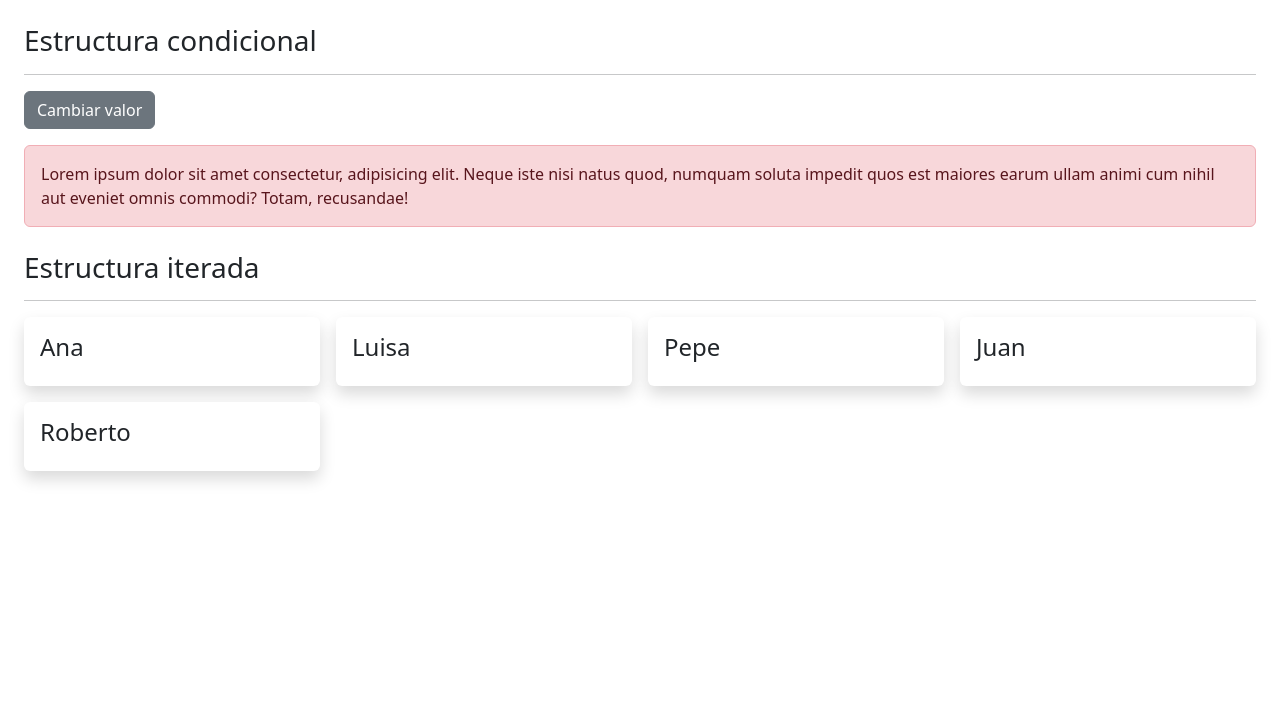
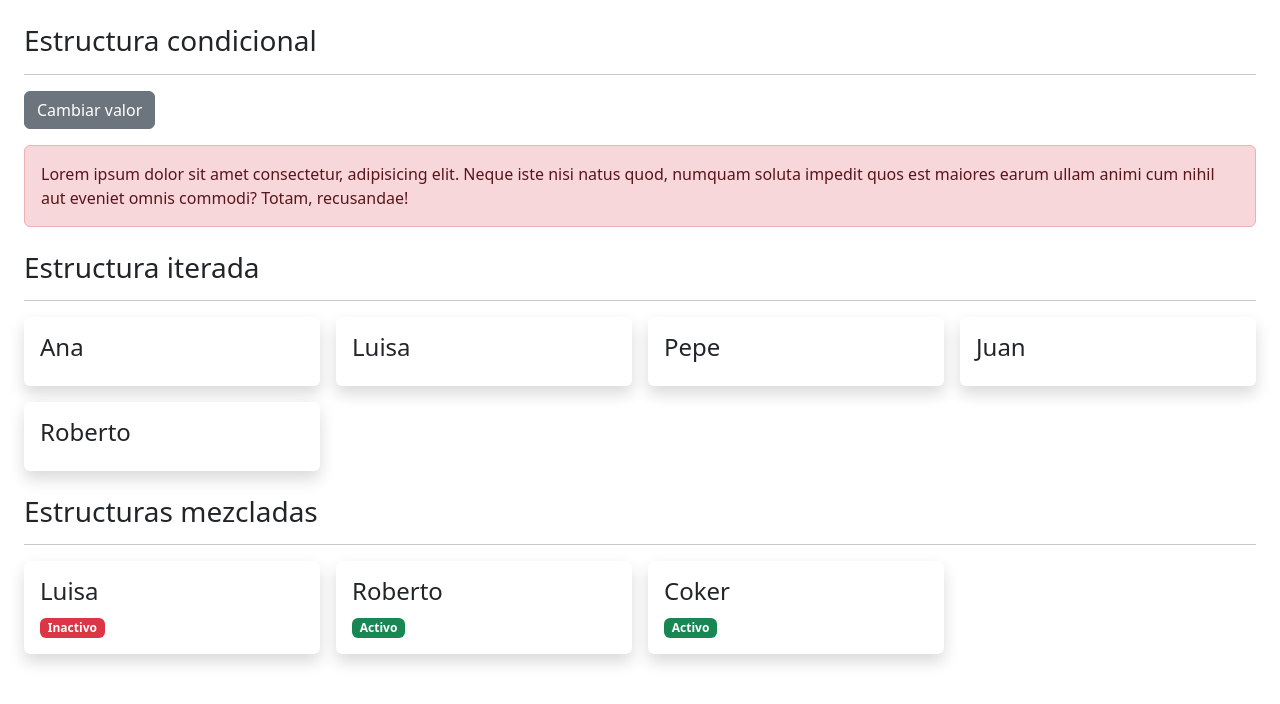
Before and after one commit to Vladimir-28/Repaso-web-orientado-a-servicios, a React (Vite) app: page / in a window 1280 px wide. Shown: the top 704 px of the page. Built offline with nearby package versions, Linux system fonts and the light colour scheme.

Commit message:
Estructuras mezcladas

```diff
--- a/index.html
+++ b/index.html
@@ -7,9 +7,7 @@
     <title>repaso</title>
   </head>
   <style>
-    html, body{
-      overflow: hidden;
-    }
+
     main{
       width: 100vw;
       height: 100vh;
--- a/src/App.jsx
+++ b/src/App.jsx
@@ -4,6 +4,23 @@ import { use, useState } from 'react'
 function App() {
 	const [flag, setFlag] = useState(false);
 	const [list, setLIst] = useState(['Ana', 'Luisa', 'Pepe', 'Juan', 'Roberto']);
+	const [users, setUsers] = useState([
+		{
+			id: 1,
+			name: 'Luisa',
+			status: false
+		},
+		{
+			id: 2,
+			name: 'Roberto',
+			status: true
+		},
+		{
+			id: 3,
+			name: 'Coker',
+			status: true
+		}
+	]);
 
 	const handleValue = () => {
 		setFlag(!flag);
@@ -32,9 +49,26 @@ function App() {
 						</div>
 					</div>
 				))}
-
 			</div>
 
+			<h3 className="mt-4">Estructuras mezcladas</h3>
+			<hr />
+			<div className="row g-3">
+				{users.map((user) => (
+					<div key={user.id} className="col-3 mb-4">
+						<div className="card border-0 shadow">
+							<div className="card-body">
+								<h4>{user.name}</h4>
+								{user.status ? (
+									<span className="badge bg-success">Activo</span>
+								) : (
+									<span className="badge bg-danger">Inactivo</span>
+								)}
+							</div>
+						</div>
+					</div>
+				))}
+			</div>
 		</main>
 	)
 }
```
